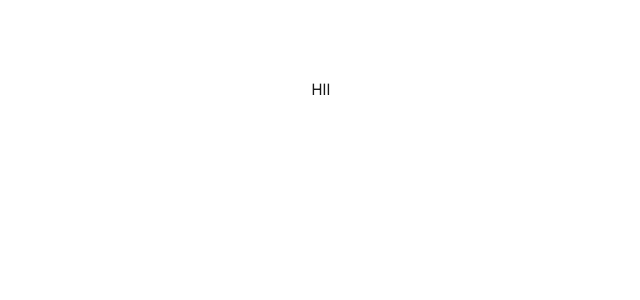
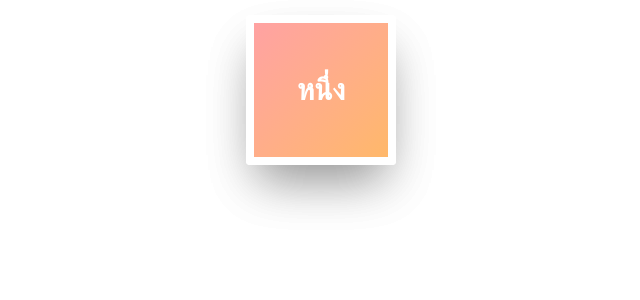
Before and after one commit to PitchArN/PitchArN.github.io, a Next.js app: page / in a window 1280 px wide. Shown: the top 300 px of the page, without its empty margins (319-959 px from the left). Built offline with nearby package versions, Linux system fonts and the light colour scheme.

Commit message:
basic dice

```diff
--- a/app/page.tsx
+++ b/app/page.tsx
@@ -1,8 +1,9 @@
+import Dice from "@/components/Dice";
 
 export default function Home() {
   return (
     <div className="grid grid-rows-[20px_1fr_20px] items-center justify-items-center min-h-screen p-8 pb-20 gap-16 sm:p-20 font-[family-name:var(--font-geist-sans)]">
-      HII
+      <Dice />
     </div>
   );
 }
--- /dev/null
+++ b/src/components/Dice.tsx
@@ -0,0 +1,127 @@
+"use client";
+
+import React, { useState } from "react";
+import { motion } from "framer-motion";
+import clsx from "clsx";
+
+const faceRotations: Record<number, { x: number; y: number }> = {
+    1: { x: 0, y: 0 },
+    2: { x: 0, y: -90 },
+    3: { x: 0, y: 180 },
+    4: { x: 0, y: 90 },
+    5: { x: -90, y: 0 },
+    6: { x: 90, y: 0 },
+};
+
+const faceGradients: Record<number, string> = {
+    1: "bg-gradient-to-br from-red-300 to-orange-300",
+    2: "bg-gradient-to-br from-green-300 to-emerald-200",
+    3: "bg-gradient-to-br from-blue-300 to-cyan-200",
+    4: "bg-gradient-to-br from-yellow-200 to-amber-300",
+    5: "bg-gradient-to-br from-purple-300 to-violet-200",
+    6: "bg-gradient-to-br from-pink-300 to-rose-200",
+};
+const faceIcon: Record<number, string> = {
+    1: "หนึ่ง",
+    2: "สอง",
+    3: "สาม",
+    4: "สี่",
+    5: "ห้า",
+    6: "หก",
+};
+
+export default function Dice() {
+    const [rotation, setRotation] = useState({ x: 0, y: 0 });
+    const [result, setResult] = useState<number>();
+    const [showResult, setShowResult] = useState(false);
+
+    const throwDice = () => {
+        const face = Math.floor(Math.random() * 6) + 1;
+        const base = faceRotations[face];
+
+        const fullSpinsX = 360 * (Math.floor(Math.random() * 3) + 2);
+        const fullSpinsY = 360 * (Math.floor(Math.random() * 3) + 2);
+
+        setRotation({
+            x: fullSpinsX + base.x,
+            y: fullSpinsY + base.y,
+        });
+
+        setResult(face);
+        setShowResult(false); // Hide during animation
+    };
+
+    return (
+        <div className="flex flex-col items-center space-y-4">
+            <motion.div
+                className="w-[150px] h-[150px] cursor-pointer"
+                drag
+                dragMomentum={false}
+                onClick={throwDice}
+                whileTap={{ scale: 0.95 }}
+            >
+                <motion.div
+                    className="w-full h-full relative preserve-3d"
+                    animate={{
+                        rotateX: rotation.x,
+                        rotateY: rotation.y,
+                    }}
+                    transition={{
+                        duration: 2,
+                        ease: [0.22, 1, 0.36, 1],
+                    }}
+                    onAnimationComplete={() => {
+                        setShowResult(true);
+                    }}
+                    style={{
+                        transformStyle: "preserve-3d",
+                    }}
+                >
+                    {Array.from({ length: 6 }).map((_, i) => {
+                        const faceNumber = i + 1;
+                        return (
+                            <div
+                                key={i}
+                                className={clsx(
+                                    "absolute w-full h-full flex items-center justify-center text-white text-3xl font-bold rounded-sm shadow-2xl border-8 border-white",
+                                    faceGradients[faceNumber]
+                                )}
+                                style={{
+                                    transform: getFaceTransform(faceNumber),
+                                }}
+                            >
+                                {faceIcon[i + 1]}
+                            </div>
+                        );
+                    })}
+                </motion.div>
+            </motion.div>
+
+            {showResult && result && (
+                <div className="fixed text-lg font-semibold text-white bg-gray-700">
+                    Result: <span className="text-purple-600">{result}</span>
+                </div>
+            )}
+        </div>
+    );
+}
+
+function getFaceTransform(face: number) {
+    const distance = 74;
+    switch (face) {
+        case 1:
+            return `rotateY(0deg) translateZ(${distance}px)`; // Front
+        case 2:
+            return `rotateY(90deg) translateZ(${distance}px)`; // Right
+        case 3:
+            return `rotateY(180deg) translateZ(${distance}px)`; // Back
+        case 4:
+            return `rotateY(-90deg) translateZ(${distance}px)`; // Left
+        case 5:
+            return `rotateX(90deg) translateZ(${distance}px)`; // Top
+        case 6:
+            return `rotateX(-90deg) translateZ(${distance}px)`; // Bottom
+        default:
+            return "";
+    }
+}
```
Also changed, not shown: package.json (+9 -6 lines), 1 other file (tests, documents, lock files or other folders).
